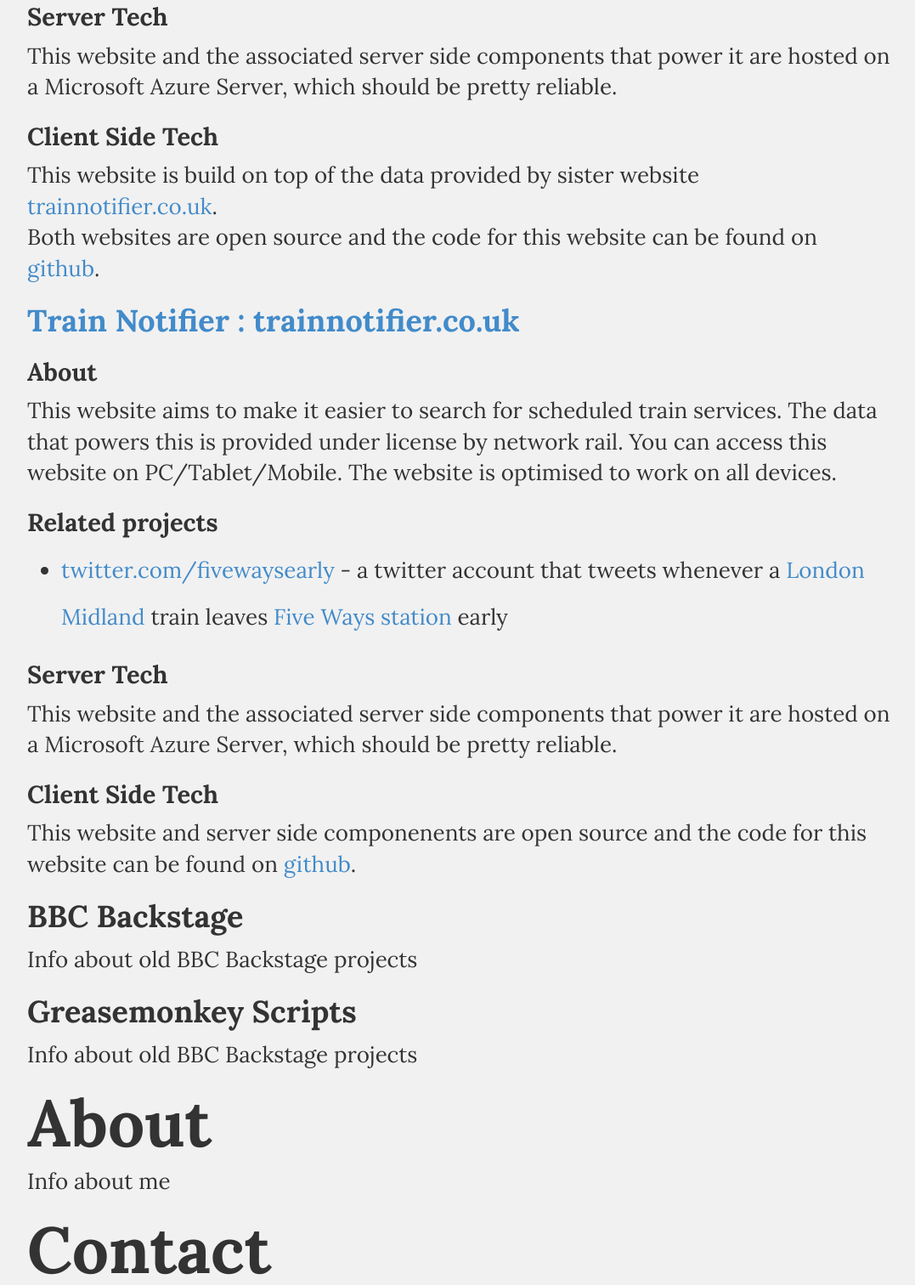
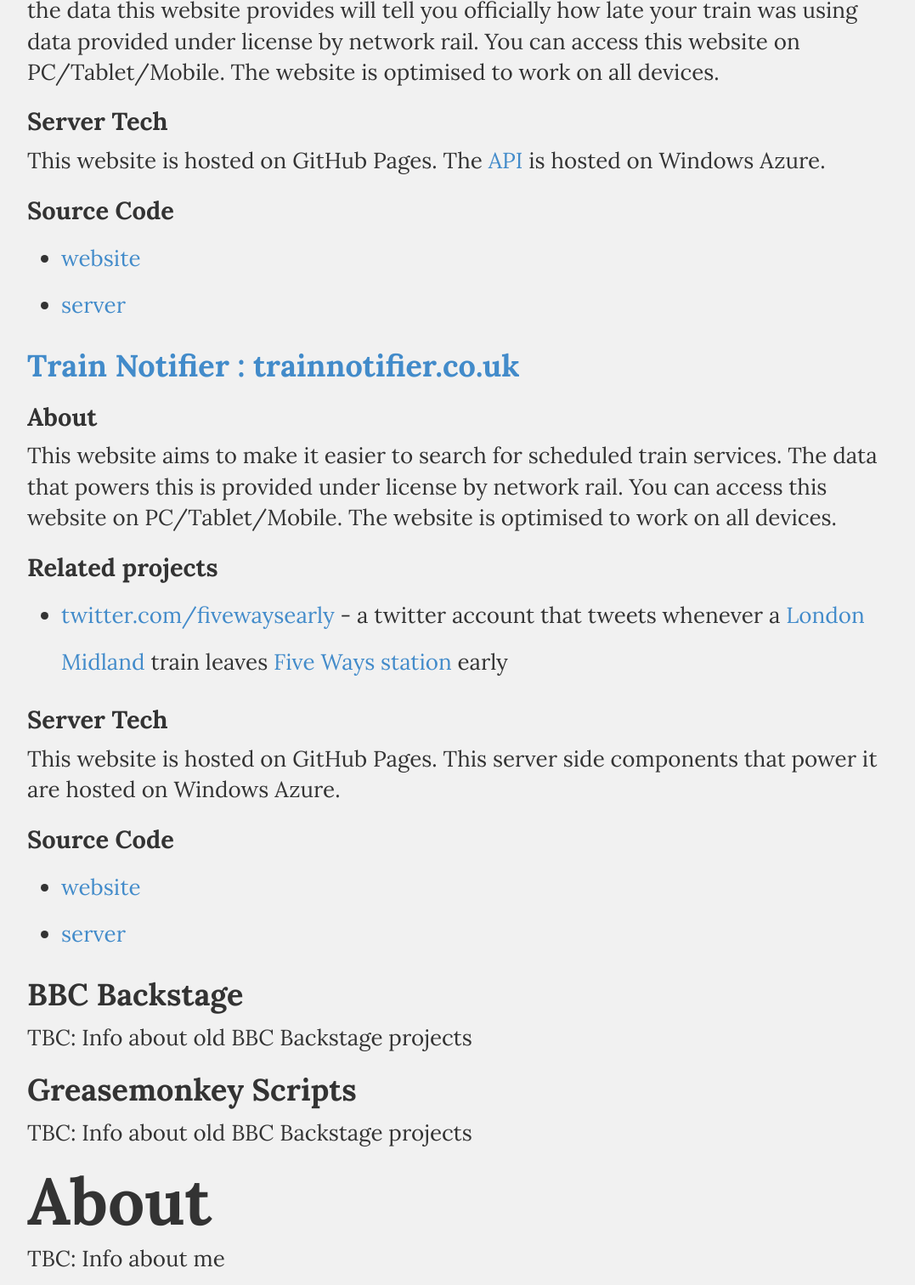
Before and after one commit to blueghostuk/blueghostuk.github.io, a plain HTML site: page index.html in a window 1280 px wide. Shown: the part 1010-2522 px from the top of the page at 85% size, without its empty margins (98-1175 px from the left). Drawn offline with Linux system fonts and the light colour scheme.

Commit message:
update index page

```diff
--- a/index.html
+++ b/index.html
@@ -79,6 +79,12 @@
                 <br />
                 As ever the source can be found on <a href="https://github.com/blueghostuk/xcitybrum">github</a>.
             </p>
+            <h3>Source Code</h3>
+            <p>
+                <ul>
+					<li><a href="https://github.com/blueghostuk/xcitybrum">website</a></li>
+				</ul>
+            </p>
 
             <h2 id="traindelays"><a href="http://www.traindelay.co.uk">Train Delays : traindelay.co.uk</a></h2>
             <h3>About</h3>
@@ -88,14 +94,16 @@
             </p>
             <h3>Server Tech</h3>
             <p>
-                This website and the associated server side components that power it are hosted on a Microsoft Azure Server, which should be pretty reliable.
+                This website is hosted on GitHub Pages.
+				The <a href="#trainnotifier">API</a> is hosted on Windows Azure.
             </p>
-            <h3>Client Side Tech</h3>
+            <h3>Source Code</h3>
             <p>
-                This website is build on top of the data provided by sister website <a href="http://www.trainnotifier.co.uk/">trainnotifier.co.uk</a>.<br />
-                Both websites are open source and the code for this website can be found on <a href="https://github.com/blueghostuk/traindelayed">github</a>.
+                <ul>
+					<li><a href="https://github.com/blueghostuk/traindelayed">website</a></li>
+					<li><a href="https://github.com/blueghostuk/trainnotifier-server">server</a></li>
+				</ul>
             </p>
-
             <h2 id="trainnotifier"><a href="http://www.trainnotifier.co.uk">Train Notifier : trainnotifier.co.uk</a></h2>
             <h3>About</h3>
             <p>
@@ -110,18 +118,22 @@
             </p>
             <h3>Server Tech</h3>
             <p>
-                This website and the associated server side components that power it are hosted on a Microsoft Azure Server, which should be pretty reliable.
+                This website is hosted on GitHub Pages.
+                This server side components that power it are hosted on Windows Azure.
             </p>
-            <h3>Client Side Tech</h3>
+            <h3>Source Code</h3>
             <p>
-                This website and server side componenents are open source and the code for this website can be found on <a href="https://github.com/blueghostuk/trainnotifier">github</a>.
+                <ul>
+					<li><a href="https://github.com/blueghostuk/trainnotifier-webclient">website</a></li>
+					<li><a href="https://github.com/blueghostuk/trainnotifier-server">server</a></li>
+				</ul>
             </p>
             <h2 id="bbcbackstage">BBC Backstage</h2>
-            <p>Info about old BBC Backstage projects</p>
+            <p>TBC: Info about old BBC Backstage projects</p>
             <h2 id="greasemonkey">Greasemonkey Scripts</h2>
-            <p>Info about old BBC Backstage projects</p>
+            <p>TBC: Info about old BBC Backstage projects</p>
             <h1 id="about">About</h1>
-            <p>Info about me</p>
+            <p>TBC: Info about me</p>
             <h1 id="contact">Contact</h1>
             <p>
                 The best way to contact me is via twitter: <br />
```
